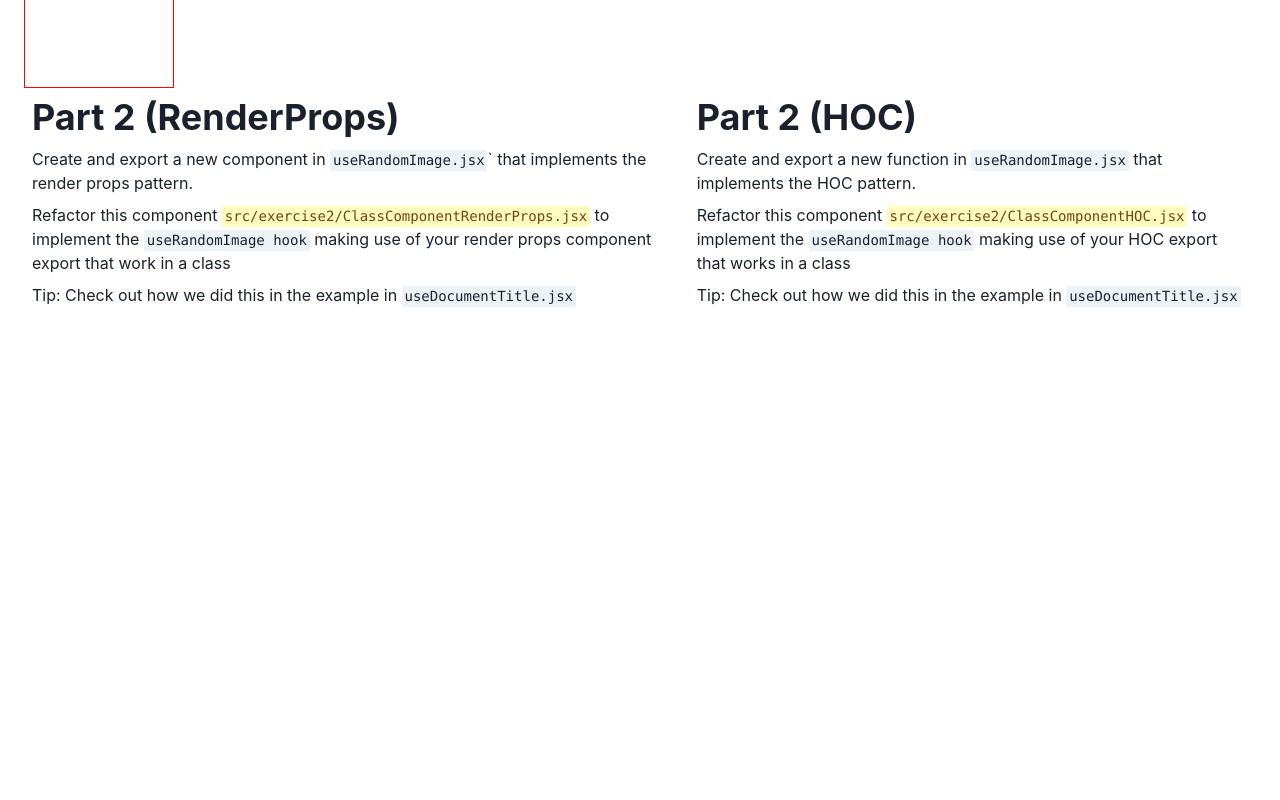
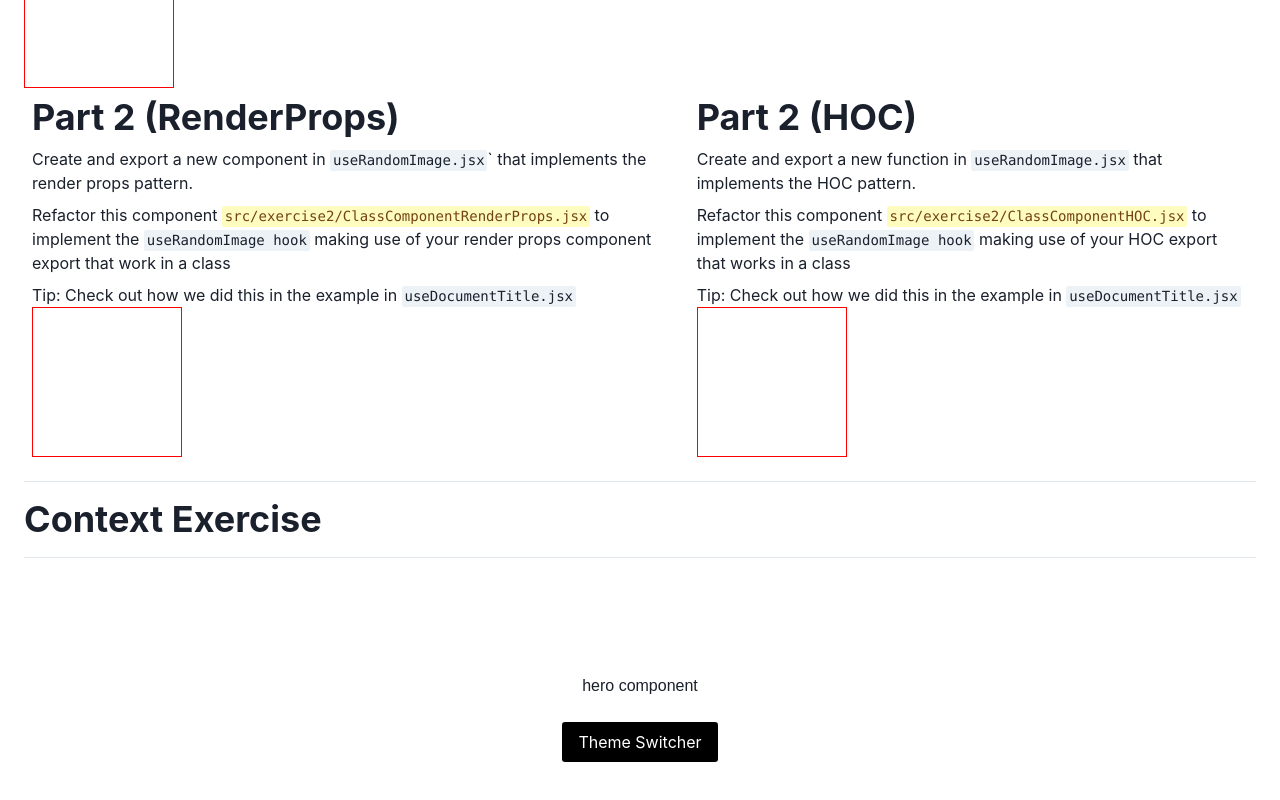
Before and after one commit to ric9176/refactor-to-modern-patterns-workshop, a React (Create React App) app: page / in a window 1280 px wide. Shown: the part 751-1551 px from the top of the page. Before the commit the page ends 1090 px from the top, so only its background shows below. Built offline with nearby package versions, Linux system fonts and the light colour scheme; no server answers.

Commit message:
Add the context exercise folder and tidy

```diff
--- a/src/App.jsx
+++ b/src/App.jsx
@@ -4,8 +4,9 @@ import {
   HOCclassComponent,
   RenderPropsClassComponent,
 } from './example';
-import Excercise1 from './exercise1';
-import Excercise2 from './exercise2';
+import Exercise1 from './exercise1';
+import Exercise2 from './exercise2';
+import ExerciseContext from './exerciseContext/ThemedApp';
 import { Box, VStack, StackDivider, Heading } from '@chakra-ui/react';
 
 function App() {
@@ -26,12 +27,14 @@ function App() {
         </Box>
         <Heading>Exercise 1</Heading>
         <Box>
-          <Excercise1 />
+          <Exercise1 />
         </Box>
         <Heading>Exercise 2</Heading>
         <Box>
-          <Excercise2 />
+          <Exercise2 />
         </Box>
+        <Heading>Context Exercise</Heading>
+        <ExerciseContext />
       </VStack>
     </>
   );
--- a/src/exercise2/ClassComponentHOC.jsx
+++ b/src/exercise2/ClassComponentHOC.jsx
@@ -41,6 +41,9 @@ class ClassComponentHOC extends Component {
         {/* Use the return from your hook here for the image src! Also, add your reload button ;-)  */}
 
         <Image />
+
+        <Box height='150px' width='150px' border='1px solid red' />
+        {/* Feel free to remove this box ^^ ;-) */}
       </Box>
     );
   }
--- a/src/exercise2/ClassComponentRenderProps.jsx
+++ b/src/exercise2/ClassComponentRenderProps.jsx
@@ -43,6 +43,9 @@ class ClassComponentRenderProps extends Component {
         {/* Use the return from your hook here for the image src! Also, add your reload button ;-) */}
 
         <Image />
+
+        <Box height='150px' width='150px' border='1px solid red' />
+        {/* Feel free to remove this box ^^ ;-) */}
       </Box>
     );
   }
--- /dev/null
+++ b/src/exerciseContext/Button.jsx
@@ -0,0 +1,18 @@
+import React from "react";
+import styled from "styled-components";
+
+const StyledButton = styled.button`
+  padding: 8px 16px;
+  border-radius: 3px;
+  border: none;
+  background-color: black;
+  color: white;
+`;
+
+const Button = ({ onClick, children, ...rest }) => (
+  <StyledButton onClick={onClick} {...rest}>
+    {children}
+  </StyledButton>
+);
+
+export default Button;
--- /dev/null
+++ b/src/exerciseContext/Hero.jsx
@@ -0,0 +1,27 @@
+import React from 'react'
+import styled from 'styled-components'
+
+const Wrapper = styled("div")`
+  padding: 100px 200px;
+  display: flex;
+  align-items: center;
+  justify-content: center;
+  flex-direction: column;
+  background-color: ${({theme}) => theme.background};
+`
+
+const Heading = styled.h1`
+  text-align: center;
+  font-family: Arial, Helvetica, sans-serif;
+  color: ${({theme}) => theme.foreground};
+  margin-bottom: 24px;
+`
+
+const Hero = ({children}) => (
+  <Wrapper>
+    <Heading>hero component</Heading>
+    {children}
+  </Wrapper>
+)
+
+export default Hero;
--- /dev/null
+++ b/src/exerciseContext/ThemeProvider.jsx
@@ -0,0 +1,27 @@
+import React, { useContext, createContext } from 'react';
+import themes from '../theme';
+import { ThemeProvider as StyledProvider } from 'styled-components';
+
+// First you need to create your `ThemeContext` (use React.CreateContext());
+// you need to export this also..
+
+export const ThemeProvider = ({ children }) => {
+  // You should heep track of a state to toggle the theme from `light` to `dark`
+  // (see the themes.js file)
+
+  //Once you have some state, define a toggleTheme function that sets the theme based on the value or 'theme' (it's either 'light' or 'dark')
+  // You'll need to set this function on the value of the context provider
+  return (
+    // <ThemeContext.Provider value={() => {}}>
+    <StyledProvider theme={themes['light']}>{children}</StyledProvider>
+    // </ThemeContext.Provider>
+  );
+};
+
+export const useTheme = () => {
+  // In this hook we want to simply use the context (with the useContext() hook) and return it, also we can let those using it know we must be in a child of the provider (see the example)
+};
+
+export default ThemeProvider;
+
+// Finally you'll need to wrap your app with the ThemeProvider, you can do this in src/index.js where the other providers are.
--- /dev/null
+++ b/src/exerciseContext/ThemedApp.jsx
@@ -0,0 +1,18 @@
+import React from 'react';
+import Button from './Button';
+import Hero from './Hero';
+// import { useTheme } from './ThemeProvider';
+
+const ThemedApp = () => {
+  /*
+   Here we need to use our hook to access the toggleTheme function and
+   pass it to the onClick of our Button
+  */
+  return (
+    <Hero>
+      <Button>Theme Switcher</Button>
+    </Hero>
+  );
+};
+
+export default ThemedApp;
```
